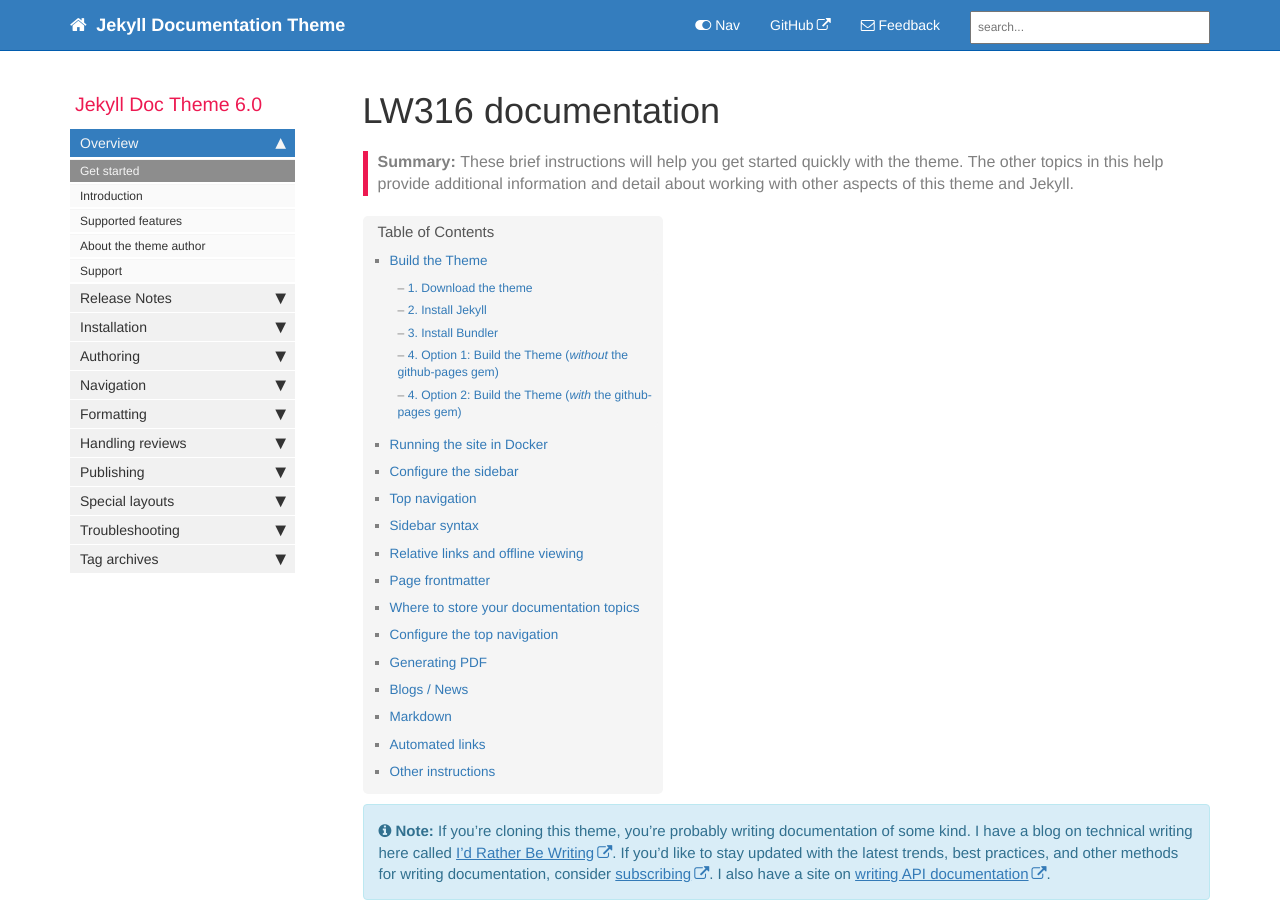
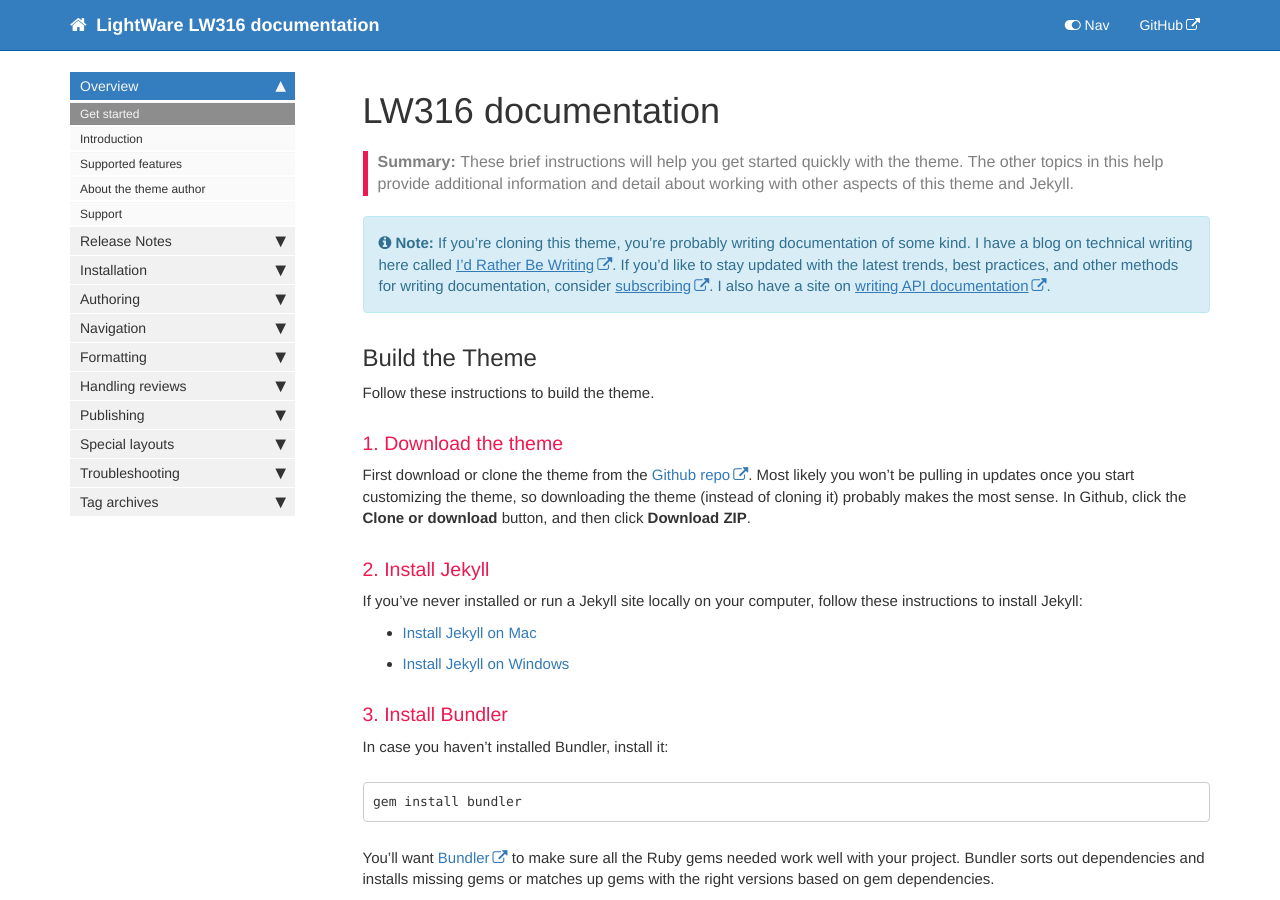
Before and after one commit to LightWare-Optoelectronics/LW316-docs, a Jekyll site: the page built from index.md, in a window 1280 px wide and 900 px high. Built offline with Jekyll 4.4.1, drawn with Linux system fonts in a browser that asks for light colours; nearby versions of some CDN libraries; comment, search, counter and statistics services are not loaded.

Commit message:
changes.

```diff
--- a/_config.yml
+++ b/_config.yml
@@ -3,10 +3,10 @@
 output: web
 # this property is useful for conditional filtering of content that is separate from the PDF.
 
-topnav_title: Jekyll Documentation Theme
+topnav_title: LightWare LW316 documentation
 # this appears on the top navigation bar next to the home button
 
-site_title: Jekyll theme for documentation
+site_title: LightWare LW316 documentation
 # this appears in the html browser tab for the site title (seen mostly by search engines, not users)
 
 company_name: LightWare Optoelectroncis (Pty) Ltd
@@ -35,7 +35,7 @@
   - .gitignore
 # these are the files and directories that jekyll will exclude from the build
 
-feedback_subject_line: Jekyll documentation theme
+feedback_subject_line:
 
 feedback_email: rob@lightware.co.za
 # used as a contact email for the Feedback link in the top navigation bar
@@ -107,7 +107,7 @@
 - product2_sidebar
 - other
 
-description: "Intended as a documentation theme based on Jekyll for technical writers documenting software and other technical products, this theme has all the elements you would need to handle multiple products with both multi-level sidebar navigation, tags, and other documentation features."
+description: "LightWare LW316 documentation."
 # the description is used in the feed.xml file
 
 # needed for sitemap.xml file only
--- a/_includes/sidebar.html
+++ b/_includes/sidebar.html
@@ -1,7 +1,6 @@
 {% assign sidebar = site.data.sidebars[page.sidebar].entries %}
 
 <ul id="mysidebar" class="nav">
-  <li class="sidebarTitle">{{sidebar[0].product}} {{sidebar[0].version}}</li>
   {% for entry in sidebar %}
   {% for folder in entry.folders %}
   {% if folder.output contains "web" %}
--- a/_includes/topnav.html
+++ b/_includes/topnav.html
@@ -50,30 +50,6 @@
                 </li>
                 {% endfor %}
                 {% endfor %}
-                {% if site.feedback_disable == null or site.feedback_disable == false %}
-			{% include feedback.html %}
-		{% endif %}
-                <!--comment out this block if you want to hide search-->
-                <li>
-                    <!--start search-->
-                    <div id="search-demo-container">
-                        <input type="text" id="search-input" placeholder="{{site.data.strings.search_placeholder_text}}">
-                        <ul id="results-container"></ul>
-                    </div>
-                    <script src="{{ "js/jekyll-search.js"}}" type="text/javascript"></script>
-                    <script type="text/javascript">
-                            SimpleJekyllSearch.init({
-                                searchInput: document.getElementById('search-input'),
-                                resultsContainer: document.getElementById('results-container'),
-                                dataSource: '{{ "search.json" }}',
-                                searchResultTemplate: '<li><a href="{url}" title="{{page.title | escape }}">{title}</a></li>',
-                    noResultsText: '{{site.data.strings.search_no_results_text}}',
-                            limit: 10,
-                            fuzzy: true,
-                    })
-                    </script>
-                    <!--end search-->
-                </li>
             </ul>
         </div>
         </div>
```
Also changed, not shown: index.md (+1 -1 lines).
